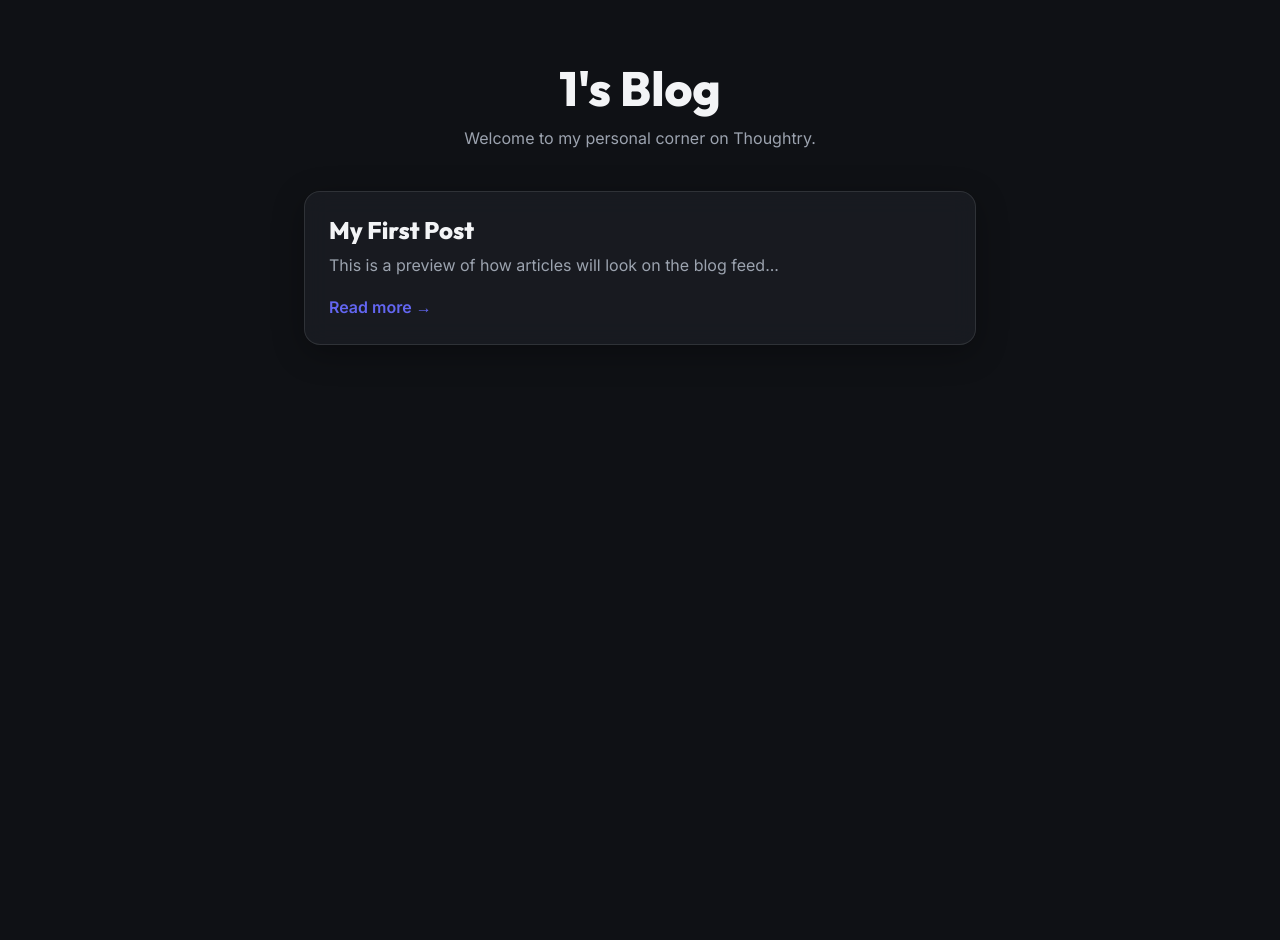
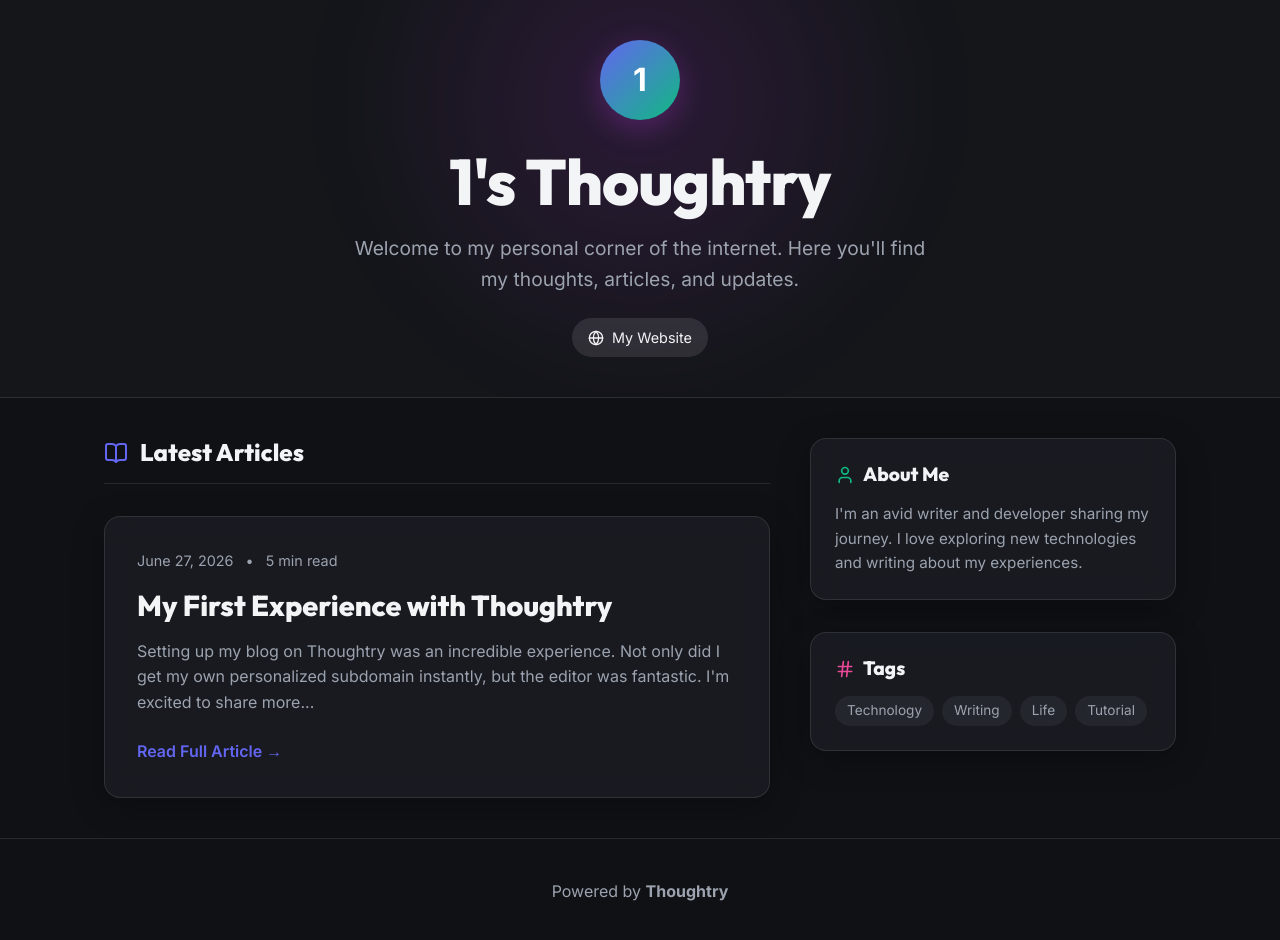
Before and after one commit to mhdashikofficial/thoughtry-frontend, a Next.js app: page /blog/1 in a window 1280 px wide. Shown: the top 940 px of the page. Before the commit the page ends 800 px from the top, so only its background shows below. Built offline with nearby package versions, Linux system fonts and the light colour scheme.

Commit message:
Upgrade subdomain blog UI

```diff
--- a/src/app/blog/[subdomain]/page.tsx
+++ b/src/app/blog/[subdomain]/page.tsx
@@ -1,25 +1,82 @@
+import Link from 'next/link';
+import { Globe, BookOpen, User, Hash } from 'lucide-react';
+
 export default async function BloggerIndex({ params }: { params: { subdomain: string } }) {
   const { subdomain } = params;
 
-  // In a real implementation, we would fetch the user's blogs using the subdomain
-  // const res = await fetch(`http://localhost:5000/api/public/blogs/${subdomain}`);
+  // In a real implementation, we fetch user profile, config, and blogs from the backend API here.
+  // const res = await fetch(`http://infoqio.sbs:5000/api/public/blogs/${subdomain}`);
   // const data = await res.json();
 
   return (
-    <main style={{ maxWidth: '800px', margin: '0 auto', padding: '60px 5%' }}>
-      <header style={{ marginBottom: '40px', textAlign: 'center' }}>
-        <h1 style={{ fontSize: '3rem', marginBottom: '8px' }}>{subdomain}'s Blog</h1>
-        <p style={{ color: 'var(--text-muted)' }}>Welcome to my personal corner on Thoughtry.</p>
+    <main style={{ minHeight: '100vh', display: 'flex', flexDirection: 'column' }}>
+      <header style={{ padding: '40px 5%', textAlign: 'center', borderBottom: '1px solid var(--border-color)', background: 'rgba(255,255,255,0.02)', position: 'relative', overflow: 'hidden' }}>
+        <div style={{ position: 'absolute', top: '-50%', left: '50%', transform: 'translateX(-50%)', width: '600px', height: '600px', background: 'radial-gradient(circle, rgba(185,56,229,0.15) 0%, rgba(0,0,0,0) 70%)', filter: 'blur(40px)', zIndex: 0 }}></div>
+
+        <div style={{ position: 'relative', zIndex: 10 }}>
+          <div style={{ width: '80px', height: '80px', margin: '0 auto 24px auto', background: 'linear-gradient(135deg, var(--primary), var(--accent))', borderRadius: '50%', display: 'flex', alignItems: 'center', justifyContent: 'center', boxShadow: '0 8px 30px rgba(185,56,229,0.3)' }}>
+            <span style={{ fontSize: '2rem', fontWeight: 'bold', color: '#fff' }}>{subdomain.charAt(0).toUpperCase()}</span>
+          </div>
+          <h1 style={{ fontSize: 'clamp(2.5rem, 5vw, 4rem)', marginBottom: '12px', letterSpacing: '-1px' }}>{subdomain}'s Thoughtry</h1>
+          <p style={{ fontSize: '1.2rem', color: 'var(--text-muted)', maxWidth: '600px', margin: '0 auto 24px auto' }}>
+            Welcome to my personal corner of the internet. Here you'll find my thoughts, articles, and updates.
+          </p>
+          <div style={{ display: 'flex', gap: '16px', justifyContent: 'center' }}>
+            <a href="#" style={{ display: 'flex', alignItems: 'center', gap: '8px', color: 'var(--text-color)', background: 'rgba(255,255,255,0.1)', padding: '8px 16px', borderRadius: '20px', fontSize: '0.9rem' }}><Globe size={16} /> My Website</a>
+          </div>
+        </div>
       </header>
 
-      <div style={{ display: 'flex', flexDirection: 'column', gap: '24px' }}>
-        {/* Placeholder for blog list */}
-        <div className="glass-panel" style={{ padding: '24px' }}>
-          <h2 style={{ fontSize: '1.5rem', marginBottom: '8px' }}>My First Post</h2>
-          <p style={{ color: 'var(--text-muted)', marginBottom: '16px' }}>This is a preview of how articles will look on the blog feed...</p>
-          <a href={`/my-first-post`} style={{ color: 'var(--primary)', fontWeight: '600' }}>Read more &rarr;</a>
-        </div>
+      <div style={{ display: 'flex', flex: 1, maxWidth: '1200px', margin: '0 auto', width: '100%', padding: '40px 5%', gap: '40px', flexWrap: 'wrap' }}>
+
+        {/* Main Content Area: Articles Feed */}
+        <section style={{ flex: '1 1 600px', display: 'flex', flexDirection: 'column', gap: '32px' }}>
+          <h2 style={{ fontSize: '1.5rem', display: 'flex', alignItems: 'center', gap: '12px', borderBottom: '1px solid var(--border-color)', paddingBottom: '16px' }}>
+            <BookOpen size={24} color="var(--primary)" /> Latest Articles
+          </h2>
+
+          {/* Dummy Article Post */}
+          <article className="glass-panel" style={{ padding: '32px', transition: 'transform 0.2s', cursor: 'pointer' }} onMouseEnter={(e) => e.currentTarget.style.transform = 'translateY(-2px)'} onMouseLeave={(e) => e.currentTarget.style.transform = 'none'}>
+            <div style={{ display: 'flex', gap: '12px', marginBottom: '16px', fontSize: '0.9rem', color: 'var(--text-muted)' }}>
+              <span>June 27, 2026</span>
+              <span>•</span>
+              <span>5 min read</span>
+            </div>
+            <h3 style={{ fontSize: '1.8rem', marginBottom: '16px' }}>My First Experience with Thoughtry</h3>
+            <p style={{ color: 'var(--text-muted)', lineHeight: 1.6, marginBottom: '24px' }}>
+              Setting up my blog on Thoughtry was an incredible experience. Not only did I get my own personalized subdomain instantly, but the editor was fantastic. I'm excited to share more...
+            </p>
+            <Link href={`/read/my-first-experience`} style={{ color: 'var(--primary)', fontWeight: '600', display: 'inline-flex', alignItems: 'center', gap: '8px' }}>
+              Read Full Article &rarr;
+            </Link>
+          </article>
+        </section>
+
+        {/* Sidebar */}
+        <aside style={{ flex: '1 1 300px', display: 'flex', flexDirection: 'column', gap: '32px', maxWidth: '400px' }}>
+
+          <div className="glass-panel" style={{ padding: '24px' }}>
+            <h3 style={{ fontSize: '1.2rem', marginBottom: '16px', display: 'flex', alignItems: 'center', gap: '8px' }}><User size={20} color="var(--accent)" /> About Me</h3>
+            <p style={{ color: 'var(--text-muted)', fontSize: '0.95rem', lineHeight: 1.6 }}>
+              I'm an avid writer and developer sharing my journey. I love exploring new technologies and writing about my experiences.
+            </p>
+          </div>
+
+          <div className="glass-panel" style={{ padding: '24px' }}>
+            <h3 style={{ fontSize: '1.2rem', marginBottom: '16px', display: 'flex', alignItems: 'center', gap: '8px' }}><Hash size={20} color="var(--secondary)" /> Tags</h3>
+            <div style={{ display: 'flex', gap: '8px', flexWrap: 'wrap' }}>
+              {['Technology', 'Writing', 'Life', 'Tutorial'].map(tag => (
+                <span key={tag} style={{ background: 'rgba(255,255,255,0.05)', padding: '4px 12px', borderRadius: '16px', fontSize: '0.85rem', color: 'var(--text-muted)' }}>{tag}</span>
+              ))}
+            </div>
+          </div>
+
+        </aside>
       </div>
+
+      <footer style={{ padding: '40px 5%', borderTop: '1px solid var(--border-color)', textAlign: 'center', color: 'var(--text-muted)' }}>
+        <p>Powered by <Link href="https://thoughtry.blog" style={{ color: 'var(--text-color)', fontWeight: 'bold' }}>Thoughtry</Link></p>
+      </footer>
     </main>
   );
 }
```
